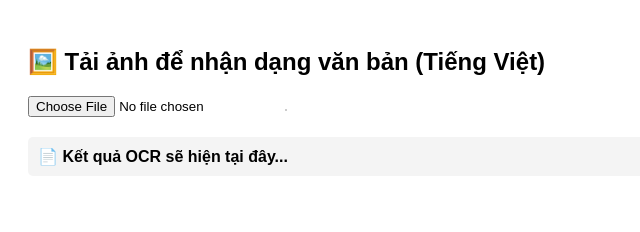
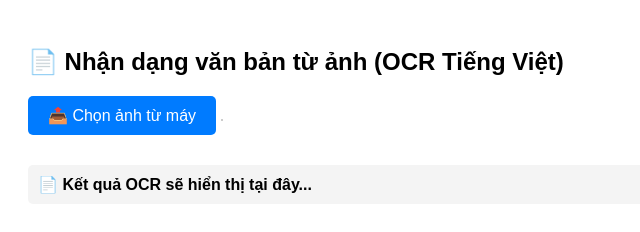
Before and after one commit to thinh-dev-company/ORC, a plain HTML site: page index.html in a window 1280 px wide. Shown: the whole page, without its empty margins (0-640 px from the left). Drawn offline with Linux system fonts and the light colour scheme.

Commit message:
Update index.html

```diff
--- a/index.html
+++ b/index.html
@@ -6,16 +6,31 @@
   <script src="https://cdn.jsdelivr.net/npm/tesseract.js@4.0.2/dist/tesseract.min.js"></script>
   <style>
     body { font-family: Arial; padding: 20px; }
-    #preview { margin-top: 10px; max-width: 100%; border: 1px solid #ccc; }
+    label.upload-btn {
+      display: inline-block;
+      padding: 10px 20px;
+      background-color: #007bff;
+      color: white;
+      border-radius: 5px;
+      cursor: pointer;
+      margin-bottom: 10px;
+    }
+    input[type="file"] {
+      display: none;
+    }
+    #preview { max-width: 100%; margin-top: 10px; border: 1px solid #ccc; }
     #output { margin-top: 20px; white-space: pre-wrap; background: #f4f4f4; padding: 10px; border-radius: 5px; }
   </style>
 </head>
 <body>
-  <h2>🖼️ Tải ảnh để nhận dạng văn bản (Tiếng Việt)</h2>
+  <h2>📄 Nhận dạng văn bản từ ảnh (OCR Tiếng Việt)</h2>
+
+  <label class="upload-btn" for="imageUploader">📤 Chọn ảnh từ máy</label>
   <input type="file" id="imageUploader" accept="image/*">
+
   <canvas id="canvas" style="display:none;"></canvas>
   <img id="preview" />
-  <div id="output">📄 <b>Kết quả OCR sẽ hiện tại đây...</b></div>
+  <div id="output">📄 <b>Kết quả OCR sẽ hiển thị tại đây...</b></div>
 
   <script>
     const imageUploader = document.getElementById("imageUploader");
@@ -30,18 +45,14 @@
 
       const img = new Image();
       img.onload = async function () {
-        // Resize canvas
         canvas.width = img.width;
         canvas.height = img.height;
-
-        // Xử lý ảnh: tăng tương phản, chuyển grayscale
         ctx.filter = "contrast(150%) grayscale(100%)";
         ctx.drawImage(img, 0, 0);
 
         preview.src = canvas.toDataURL("image/png");
         output.textContent = "⏳ Đang xử lý OCR...";
 
-        // OCR với tiếng Việt
         const result = await Tesseract.recognize(canvas, 'vie+eng', {
           logger: m => console.log(m)
         });
```
